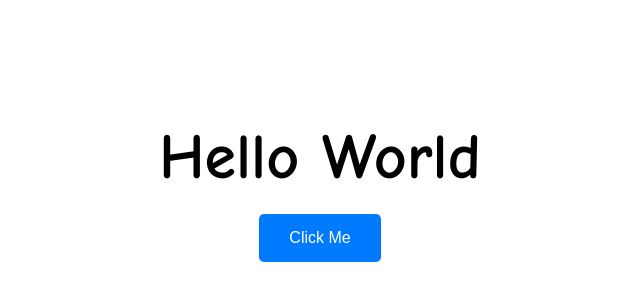
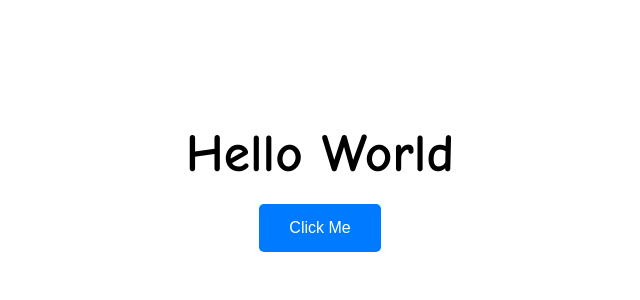
Before and after one commit to CCCCSCI/SmartWater, a plain HTML site: page index.html in a window 1280 px wide. Shown: the part 230-530 px from the top of the page, without its empty margins (320-960 px from the left). Drawn offline with Linux system fonts and the light colour scheme.

Commit message:
Reduce h1 font size from 48pt to 40pt for better visual consistency

```diff
--- a/index.html
+++ b/index.html
@@ -17,7 +17,7 @@
             transition: background-color 0.5s ease;
         }
         h1 {
-            font-size: 48pt;
+            font-size: 40pt;
             margin-bottom: 20px;
             font-family: 'Comic Sans MS', cursive;
         }
```
